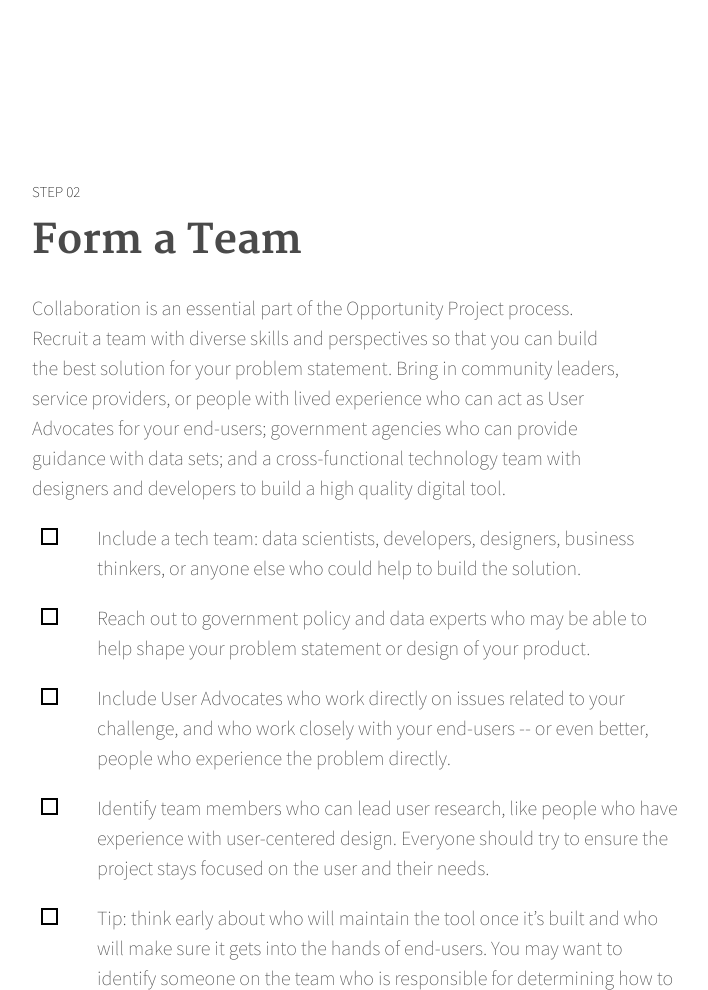
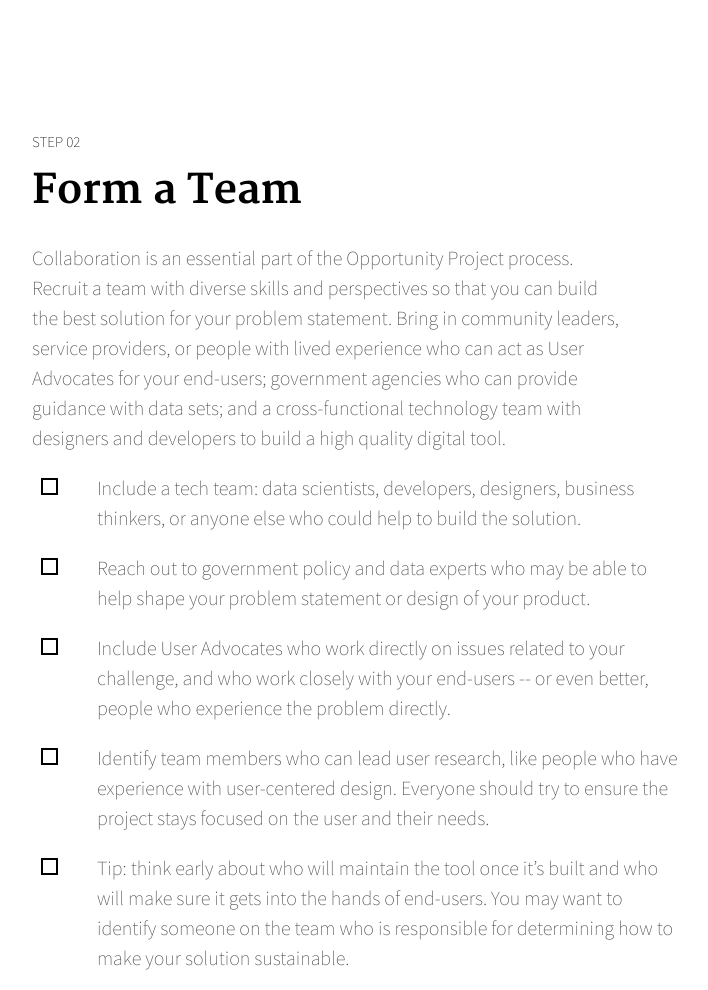
Before and after one commit to annaawang/top, a website: page dist/playbook.html in a window 1280 px wide. Shown: the part 2320-3310 px from the top of the page, without its empty margins (118-826 px from the left). Drawn offline with Linux system fonts and the light colour scheme.

Commit message:
adjusted header colors on playbook.html

```diff
--- a/src/sass/main.scss
+++ b/src/sass/main.scss
@@ -376,6 +376,7 @@ nav{
 	  	margin-bottom: 0px;
   	}
   	h1{
+  		color: black;
   		font-size: 40px;
   		margin-top: 13px;
   		margin-bottom: 26px;
@@ -759,4 +760,7 @@ a:focus {
 	h3{
 		padding-top: 50px;
 	}
+	h3:first-child{
+		padding-top: 0px;
+	}
 }
```
Also changed, not shown: dist/css/main.css.
